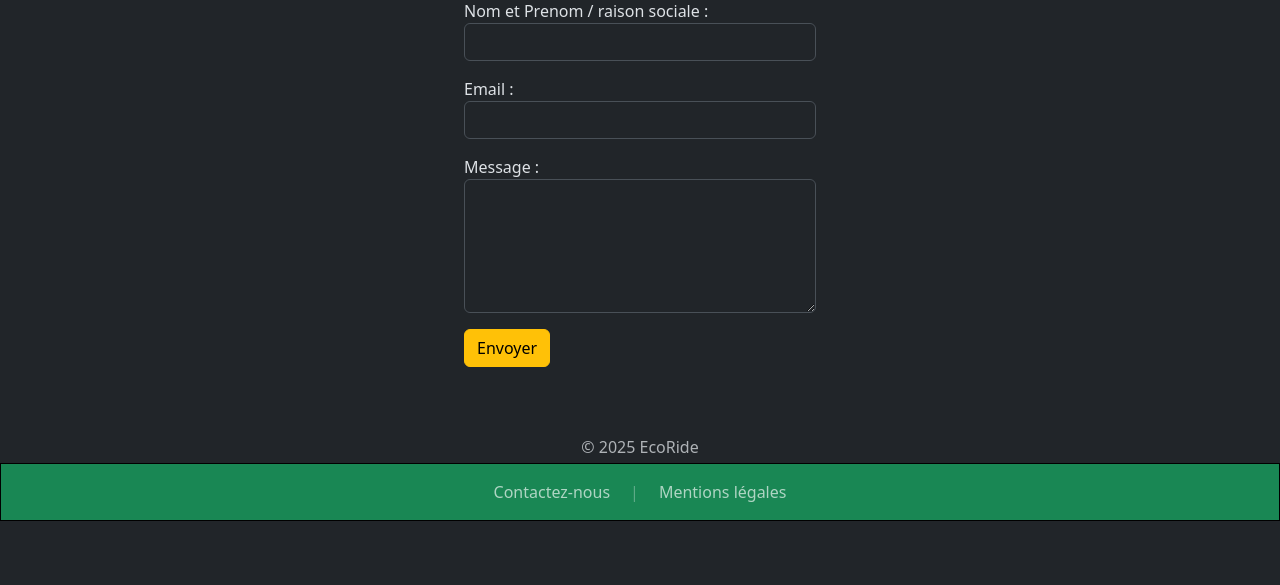
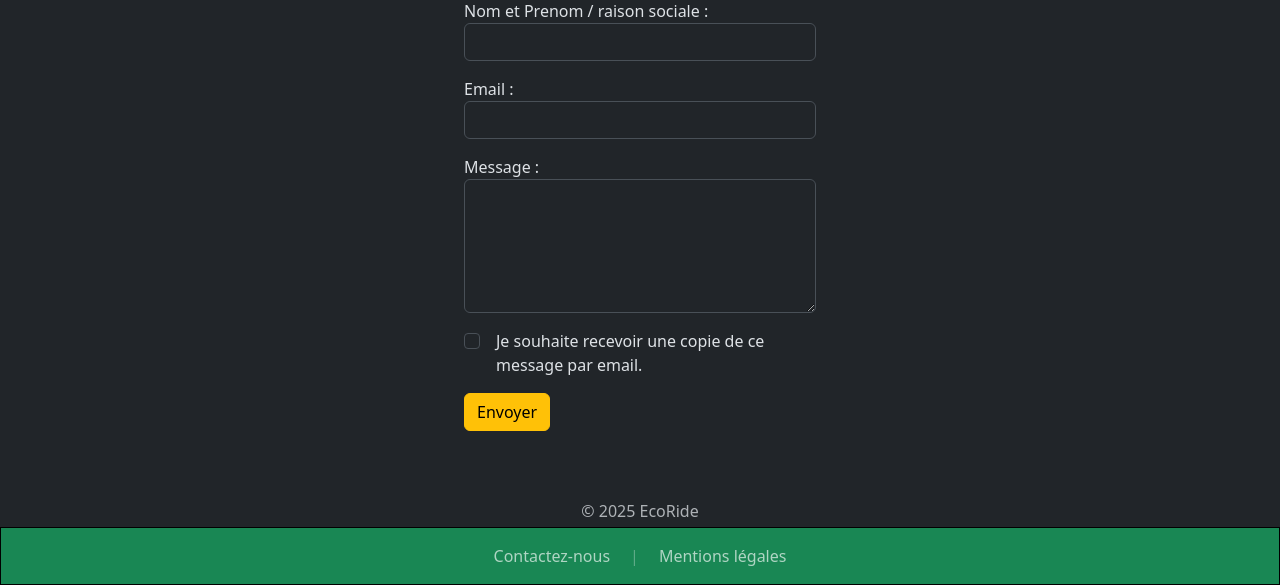
Before and after one commit to Tony-S-pro/Ecoride, a PHP site: page /workspace/contact in a window 1280 px wide. Shown: the part 347-932 px from the top of the page. Before the commit the page ends 868 px from the top, so only its background shows below. Run offline with PHP 8.4, Linux system fonts and the light colour scheme.

Commit message:
Added/tested send me copy of msg in contact page

```diff
--- a/app/Controllers/ContactController.php
+++ b/app/Controllers/ContactController.php
@@ -25,6 +25,7 @@ class ContactController extends Controller
             $contact_name = trim($_POST['contact_name'] ?? '');
             $contact_email = trim($_POST['contact_email'] ?? '');
             $contact_message = trim($_POST['contact_message'] ?? '');
+            $contact_sendMe = $_POST['checkSendMe'] ?? '';
 
             // Validate data received (back-end)
             if (empty($contact_email)) {
@@ -44,7 +45,7 @@ class ContactController extends Controller
             }
 
             // php mailer via MailHelper
-            $mail = MailHelper::sendContactMail($contact_email, $contact_name, $contact_message);
+            $mail = MailHelper::sendContactMail($contact_email, $contact_name, $contact_message, $contact_sendMe);
 
             if($mail) {
                 // Redirect to thankyou page
--- a/app/Views/contact.php
+++ b/app/Views/contact.php
@@ -29,6 +29,13 @@
                 <textarea class="form-control" id="contact_message" name="contact_message" rows="5" maxlength="280"><?= $_SESSION['old']['contact_message'] ?? '' ?></textarea>
             </div>
 
+            <div class="mb-3">
+                <div class="form-check d-flex">
+                    <input name="checkSendMe" id="checkSendMe" class="form-check-input" type="checkbox" value="sendMe">
+                    <label class="form-check-label ms-3" for="checkSendMe">Je souhaite recevoir une copie de ce message par email.</label>
+                </div>
+            </div>
+
             <button type="submit" class="btn btn-warning btn-block mb-4 " data-mdb-button-initialized="true">Envoyer</button>
         </form>
     </div>
--- a/config/config.php
+++ b/config/config.php
@@ -48,7 +48,7 @@ if ($_SERVER['SERVER_NAME'] == 'localhost') {
 define('SMTP_HOST', 'smtp.gmail.com');
 define('SMTP_PORT', 587); //587->tls, 465->ssl
 define('SMTP_USER', 'jose.ecoride.2025@gmail.com');
-define('SMTP_PASS', '<REPLACE THIS TO TEST'); //app password 16char to set up in account after 2step auth
+define('SMTP_PASS', '<<<<<REPLACE THIS>>>>>'); //app password 16char to set up in account after 2step auth
 define('SMTP_FROM', 'jose.ecoride.2025@gmail.com');
 define('SMTP_FROM_NAME', 'Ecoride Contact');
 
```
Also changed, not shown: app/Core/MailHelper.php (+5 -4 lines), app/Views/login.php (indentation only).
